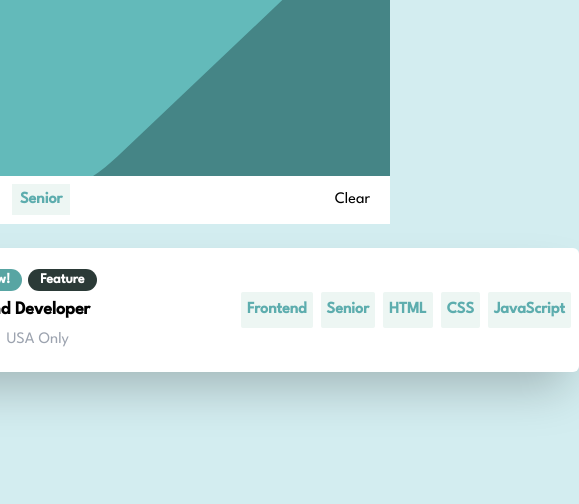
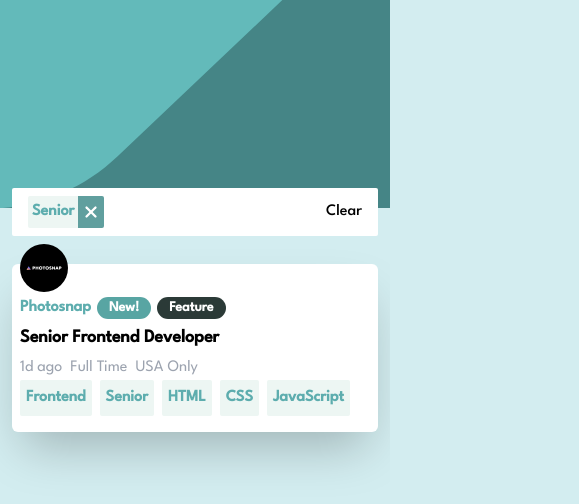
Before and after one commit to Jayslen/jobs-listing, a React (Vite) app: page / in a window 390 px wide. Both pictures are taken after a click on the item "Senior". Shown: the top 504 px of the page, 579 px wide, since content can reach past the window. Built offline with nearby package versions, Linux system fonts and the light colour scheme.

Commit message:
resposive desing added

```diff
--- a/src/App.jsx
+++ b/src/App.jsx
@@ -6,9 +6,9 @@ function App () {
   const { filterJobs, filters, setFilters, methods } = useFilter()
   return (
     <>
-      <main className=' w-full font-Spartan'>
+      <main className='font-Spartan'>
         <FilterHeader filtersLabel={filters} updateFilters={setFilters} />
-        <section className='grid place-content-center'>
+        <section className='px-3  md:grid md:place-content-center mt-2'>
           <JobsList data={filterJobs()} methods={methods} />
         </section>
       </main>
--- a/src/components/FilterHeader.jsx
+++ b/src/components/FilterHeader.jsx
@@ -1,14 +1,20 @@
+import { useRef } from 'react'
 import ilustration from '../assets/images/bg-header-desktop.svg'
+import { IconX } from '@tabler/icons-react'
 function LabelsTags ({ text, eraseElm }) {
+  const textRef = useRef()
+  const removeItem = () => {
+    eraseElm({ value: textRef.current.textContent })
+  }
   return (
-    <div className='p-1'>
+    <div className='p-0 md:p-1 flex'>
       <span
-        className='bg-[#edf6f3] text-[#5dadae] font-bold px-2 py-2 cursor-pointer'
-        onClick={eraseElm}
+        ref={textRef}
+        className='bg-[#edf6f3] text-[#5dadae] font-bold p-1 md:p-2 cursor-pointer rounded-l-sm'
       >
         {text}
       </span>
-      <span />
+      <span className='bg-[#609f9e] rounded-r-sm p-1 cursor-pointer hover:bg-[#293938] transition-colors md:px-3 md:py-2' onClick={removeItem}><IconX color='white' stroke={3} width={18} /></span>
     </div>
   )
 }
@@ -18,30 +24,29 @@ export function FilterHeader ({ filtersLabel, updateFilters }) {
   const labelsValue = Object.entries(filtersLabel)
 
   // remove levelTag or rol
-  const erase = (event) => {
+  const erase = ({ value }) => {
     const index = labelsValue.findIndex((elm) => {
-      return elm.includes(event.target.textContent)
+      return elm.includes(value)
     })
     labelsValue[index][1] = ''
     updateFilters(Object.fromEntries(labelsValue))
   }
 
   // help function to remove tags
-  const removeToolsLang = ({arrIndex, event}) => {
+  const removeToolsLang = ({ arrIndex, value }) => {
     const index = labelsValue[arrIndex][1]?.findIndex((elm) => {
-      return elm.includes(event.target.textContent)
+      return elm.includes(value)
     })
     labelsValue[arrIndex][1]?.splice(index)
     updateFilters(Object.fromEntries(labelsValue))
   }
 
-
   // remove languageTag or tool
-  const remove = (event) =>{
-    if(labelsValue[3][1]?.includes(event.target.textContent)) {
-    removeToolsLang({arrIndex: 3, event})
-    } else if (labelsValue[2][1]?.includes(event.target.textContent)) {
-      removeToolsLang({arrIndex: 2, event})
+  const remove = ({ value }) => {
+    if (labelsValue[3][1]?.includes(value)) {
+      removeToolsLang({ arrIndex: 3, value })
+    } else if (labelsValue[2][1]?.includes(value)) {
+      removeToolsLang({ arrIndex: 2, value })
     }
   }
 
@@ -57,17 +62,19 @@ export function FilterHeader ({ filtersLabel, updateFilters }) {
     updateFilters(Object.fromEntries(labelsValue))
   }
   return (
+    <>
     <header
-      className='h-52 bg-[#458586] mb-10'
+      className='h-52 bg-[#458586] px-3'
       style={{
         backgroundImage: `url(${ilustration})`,
         backgroundSize: 'cover'
       }}
 
-    >
+    ></header>
       {Object.values(filtersLabel).join('')
         ? (
-          <div className='max-w-xl bg-white relative top-44 m-auto flex items-center gap-2 px-2 py-2'>
+          <div className='max-w-2xl mx-3 bg-white relative -top-5 flex items-center gap-8 px-4 py-2 rounded-sm md:mx-auto'>
+            <div className='flex flex-wrap grow gap-1'>
               {labelsValue.slice(0, 2).map((content, index) => {
                 {
                   return content[1] !== ''
@@ -90,11 +97,11 @@ export function FilterHeader ({ filtersLabel, updateFilters }) {
                   <LabelsTags text={item} key={index} eraseElm={remove} />
                 )
               })}
-            <p className='absolute right-5 cursor-pointer' onClick={clearFilters}>Clear</p>
-
+            </div>
+            <p className='cursor-pointer font-medium hover:text-[#609f9e] hover:underline' onClick={clearFilters}>Clear</p>
           </div>
           )
         : null}
-    </header>
+  </>
   )
 }
--- a/src/components/JobsLabel.jsx
+++ b/src/components/JobsLabel.jsx
@@ -4,9 +4,9 @@ import { JobsLabelTools } from './JobsLabelTools'
 // Job Label LI Elm.
 function JobsLabel ({ job, methods }) {
   return (
-    <li className='w-full flex justify-between items-center bg-white shadow-2xl rounded-md px-2 py-5'>
+    <li className='w-full flex flex-col bg-white shadow-2xl rounded-md px-2 py-4 pt-8 relative md:flex-row md:items-center md:justify-between md:pt-4'>
       <article className='flex items-center gap-2'>
-        <img src={job.logo} alt={job.company + 'logo'} className='w-16 h-16' />
+        <img src={job.logo} alt={job.company + 'logo'} className='w-12 h-12 absolute -top-5 md:static md:w-16 md:h-16' />
         <JobListHeader job={job} />
       </article>
       <JobsLabelTools job={job} methods={methods} />
@@ -16,7 +16,7 @@ function JobsLabel ({ job, methods }) {
 
 export function JobsList ({ data, methods }) {
   return (
-    <ul className='flex flex-col gap-5 w-[768px]'>
+    <ul className='flex flex-col gap-5 md:max-w-3xl'>
       {data?.map((jobs) => {
         return (
           <JobsLabel key={jobs.id} job={jobs} methods={methods} />
@@ -25,3 +25,5 @@ export function JobsList ({ data, methods }) {
     </ul>
   )
 }
+
+// w-[768px]
--- a/src/components/JobsLabelTools.jsx
+++ b/src/components/JobsLabelTools.jsx
@@ -14,7 +14,7 @@ export function JobsLabelTools ({ job, methods }) {
 
   return (
     <article>
-      <ul className='flex gap-2'>
+      <ul className='flex flex-wrap gap-2'>
         <li className='toolsLi' onClick={roleUpdate}>{job.role}</li>
         <li className='toolsLi' onClick={levelUpdate}>{job.level}</li>
         {job.languages?.map((lang, index) => {
```
Lines whose indentation alone changed are shown as unchanged.
